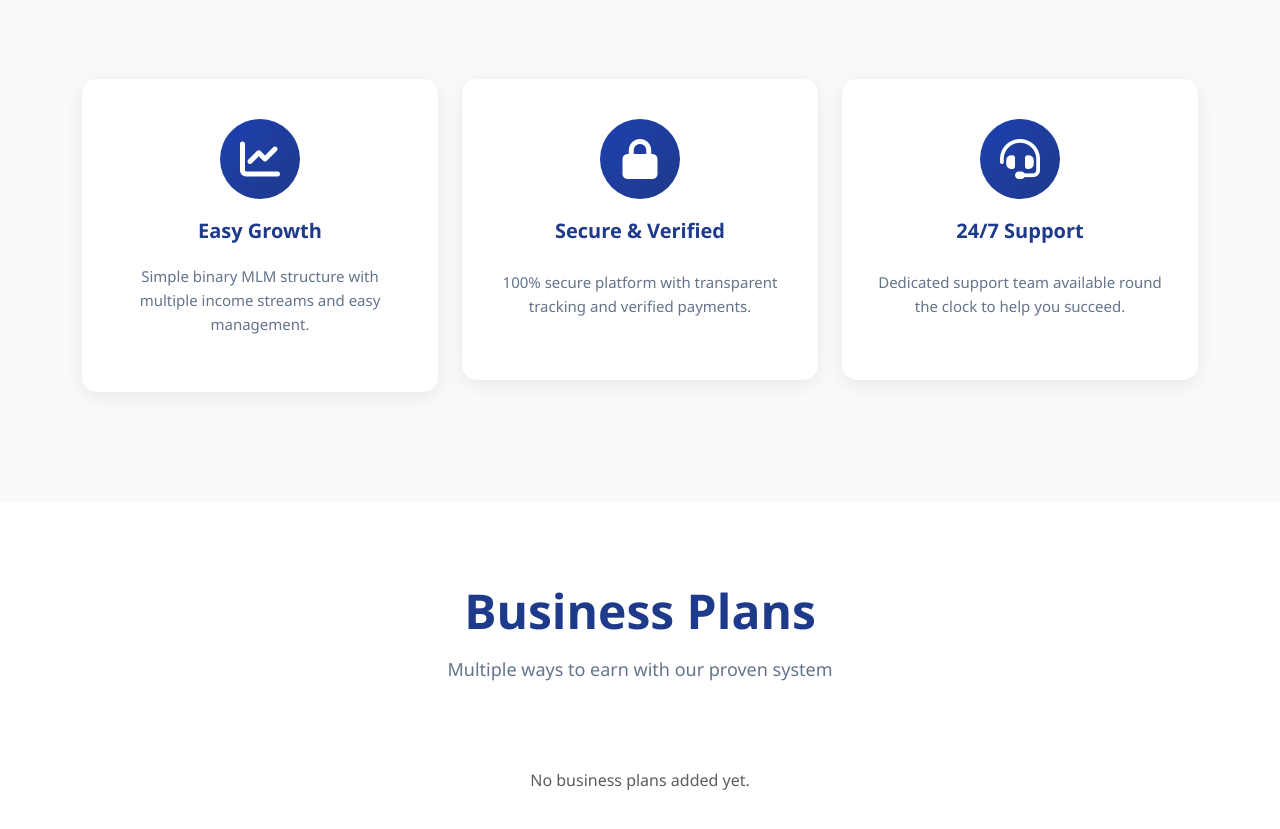
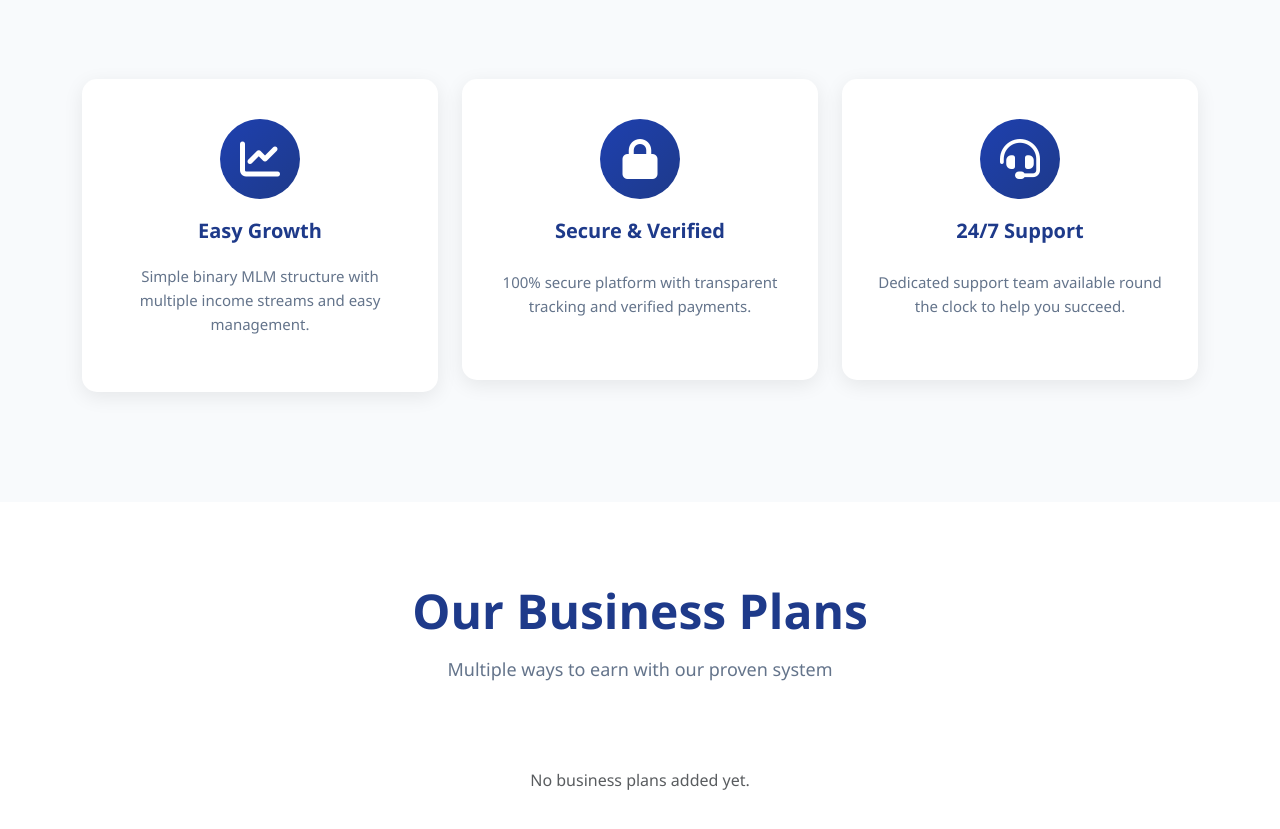
Before and after one commit to ajayroll1/free, a Django app: page / in a window 1280 px wide. Shown: the part 879-1708 px from the top of the page. Run offline with Django 5.2, Linux system fonts and the light colour scheme; data that the repository does not hold is empty.

Commit message:
final commit

```diff
--- a/core/templates/home.html
+++ b/core/templates/home.html
@@ -1007,7 +1007,7 @@ body {
 <section class="plan-section" id="plan">
   <div class="container">
     <div class="plan-header">
-      <h2>{% if sections.plans %}{{ sections.plans.title }}{% else %}Business Plans{% endif %}</h2>
+      <h2>{% if sections.plans %}{{ sections.plans.title }}{% else %}Our Business Plans{% endif %}</h2>
       <p>{% if sections.plans and sections.plans.subtitle %}{{ sections.plans.subtitle }}{% else %}Multiple ways to earn with our proven system{% endif %}</p>
     </div>
 
```
